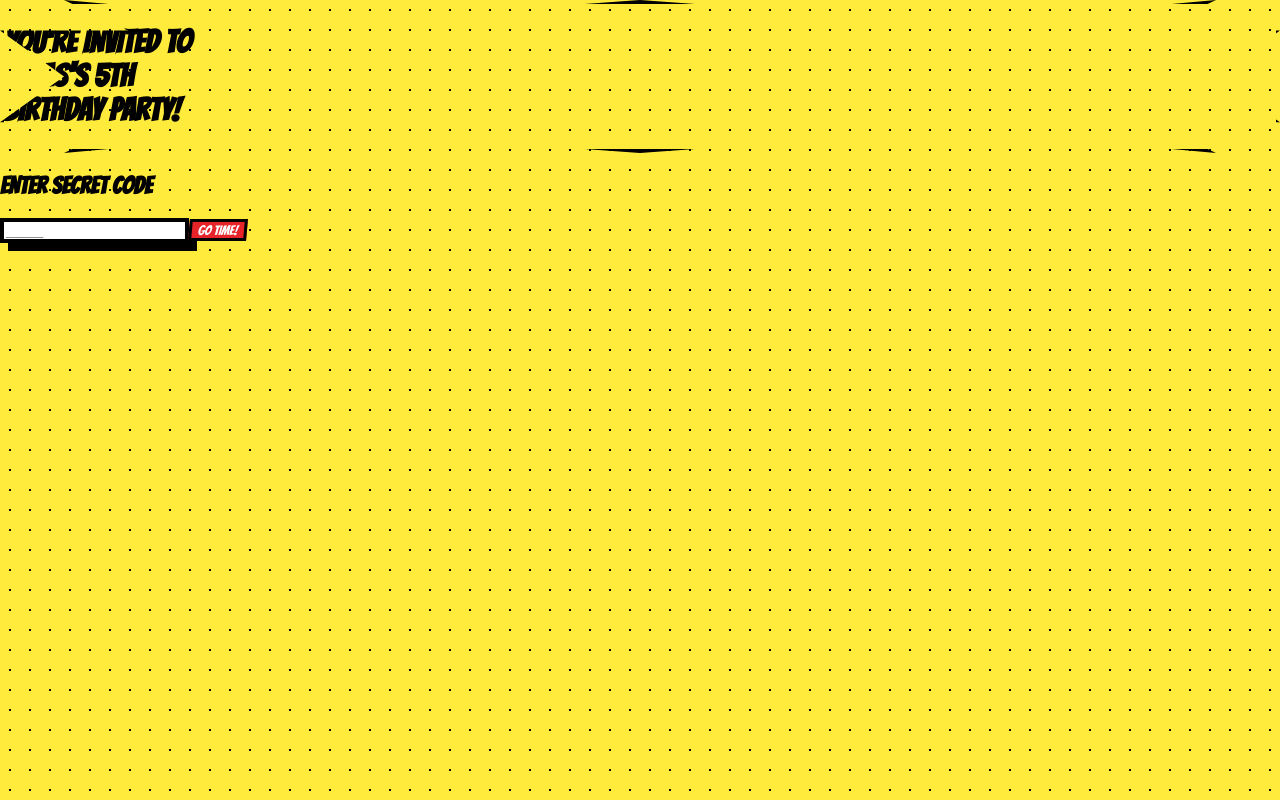
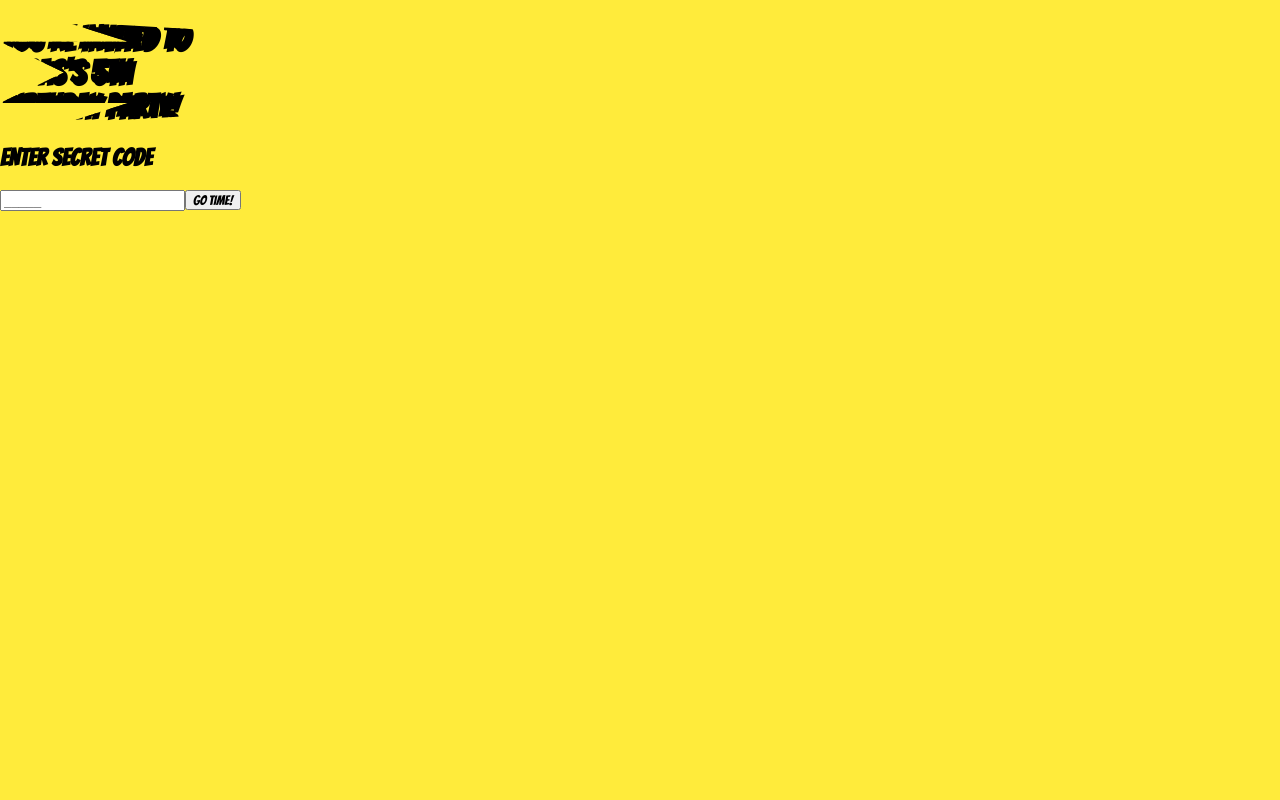
Before and after one commit to mikejm7/hello-world, a Next.js app: page / in a window 1280 px wide. Built offline with nearby package versions, Linux system fonts and the light colour scheme.

Commit message:
Update globals.css

```diff
--- a/app/globals.css
+++ b/app/globals.css
@@ -1,30 +1,35 @@
-@import url('https://fonts.googleapis.com/css2?family=Bangers&family=Inter:wght@700&display=swap');
+@import url('https://fonts.googleapis.com/css2?family=Bangers&family=Inter:wght@900&display=swap');
 
 body {
-  background-color: #ffeb3b; /* Bright Comic Yellow */
-  background-image: radial-gradient(#000000 10%, transparent 10%);
-  background-size: 20px 20px;
-  background-attachment: fixed;
-  font-family: 'Inter', sans-serif;
+  background-color: #ffeb3b;
   margin: 0;
+  padding: 0;
+  overflow-x: hidden;
 }
 
 .font-comic { font-family: 'Bangers', system-ui; }
 
-/* The thick, messy comic border */
-.comic-box {
-  border: 4px solid #000;
-  box-shadow: 8px 8px 0px #000;
-  position: relative;
+/* The Jagged Title Burst */
+.burst-border {
+  background: #03a9f4;
+  border: 4px solid black;
+  clip-path: polygon(0% 15%, 15% 15%, 15% 0%, 30% 15%, 50% 0%, 70% 15%, 85% 0%, 85% 15%, 100% 15%, 85% 40%, 100% 70%, 85% 70%, 85% 100%, 70% 85%, 50% 100%, 30% 85%, 15% 100%, 15% 70%, 0% 70%, 15% 40%);
+  padding: 2rem;
 }
 
-/* Red "Go Time" Button style */
-.btn-action {
-  background: #e62429;
-  color: white;
-  border: 3px solid #000;
-  transform: skew(-5deg);
-  transition: all 0.2s;
+/* The Jagged "Enter Code" Burst */
+.code-burst {
+  background: white;
+  border: 4px solid black;
+  clip-path: polygon(0% 0%, 20% 10%, 40% 0%, 60% 10%, 80% 0%, 100% 10%, 90% 50%, 100% 90%, 80% 100%, 60% 90%, 40% 100%, 20% 90%, 0% 100%, 10% 50%);
+  padding: 1.5rem;
 }
 
-.btn-action:active { transform: skew(-5deg) scale(0.95); }
+.comic-panel {
+  border: 6px solid black;
+  box-shadow: 10px 10px 0px black;
+}
+
+.text-glow {
+  text-shadow: 3px 3px 0px #000;
+}
```
